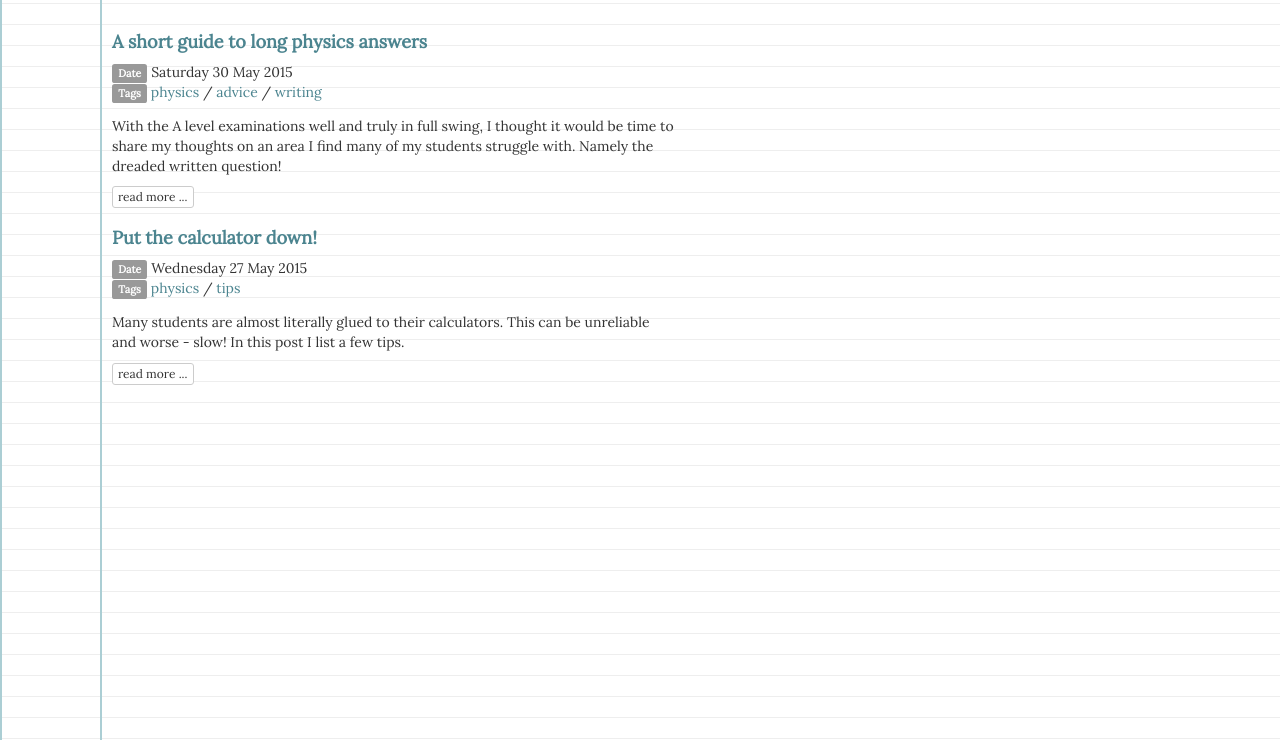
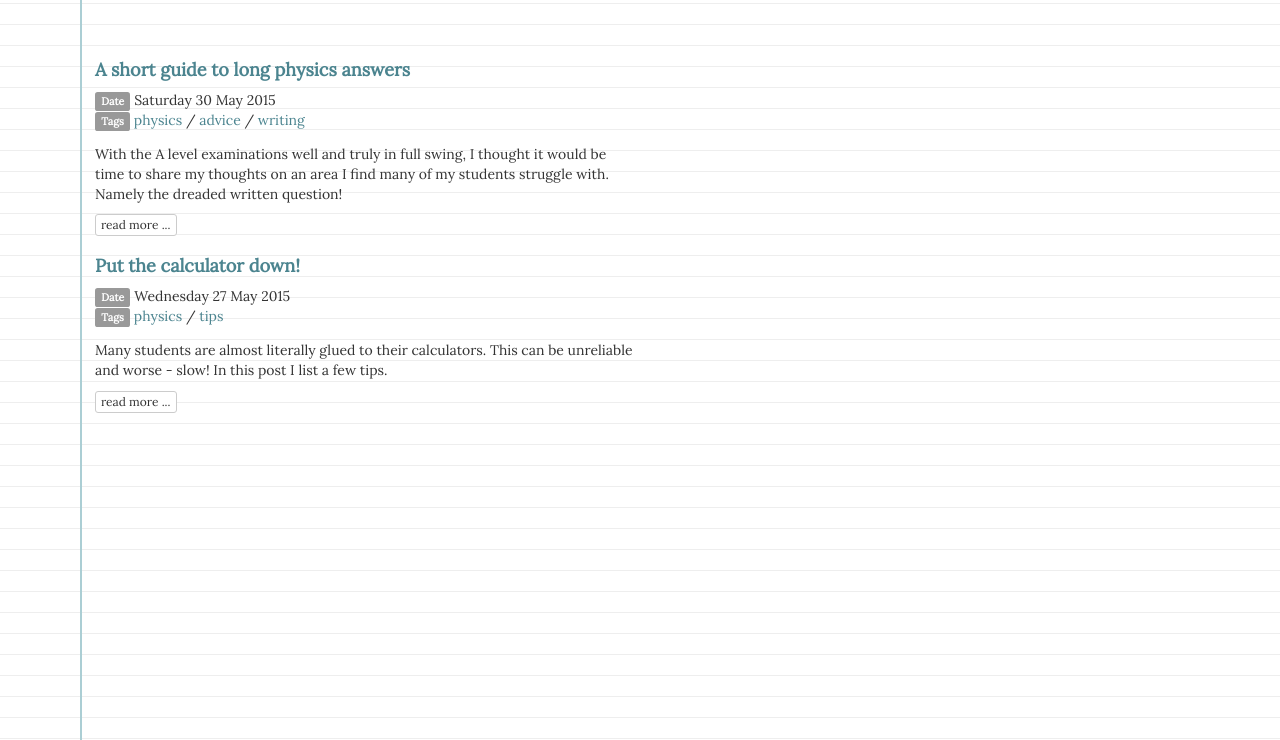
Before and after one commit to marksbrown/legup.london, a plain HTML site: page index.html in a window 1280 px wide. Shown: the part 60-800 px from the top of the page. Drawn offline with Linux system fonts and the light colour scheme.

Commit message:
Revert "Made margin work without JS"

```diff
--- a/index.html
+++ b/index.html
@@ -38,8 +38,7 @@
 
 </head>
 <body>
-<div class="main-wrapper">
-    <div class="navbar navbar-default" role="navigation">
+<div class="navbar navbar-default navbar-fixed-top" role="navigation">
     <div class="container">
         <div class="navbar-header">
             <button type="button" class="navbar-toggle" data-toggle="collapse" data-target=".navbar-ex1-collapse">
@@ -84,11 +83,11 @@
 
 
 <span class="label label-default">Tags</span>
-    <a href="/tag/physics.html">physics</a>
+	<a href="/tag/physics.html">physics</a>
         /
-    <a href="/tag/advice.html">advice</a>
+	<a href="/tag/advice.html">advice</a>
         /
-    <a href="/tag/writing.html">writing</a>
+	<a href="/tag/writing.html">writing</a>
 
 </footer><!-- /.post-info -->                    </div>
                 <div class="summary"><p>With the A level examinations well and truly in full swing, I thought it would be time to share my thoughts on an area I find many of my students struggle with. Namely the dreaded written question!</p>
@@ -110,9 +109,9 @@
 
 
 <span class="label label-default">Tags</span>
-    <a href="/tag/physics.html">physics</a>
+	<a href="/tag/physics.html">physics</a>
         /
-    <a href="/tag/tips.html">tips</a>
+	<a href="/tag/tips.html">tips</a>
 
 </footer><!-- /.post-info -->                    </div>
                 <div class="summary"><p>Many students are almost literally glued to their calculators. This can be unreliable and worse - slow! In this post I list a few tips.</p>
@@ -123,9 +122,6 @@
         </div>
     </div>
 </div>
-
-</div>
-
 <script src="/theme/js/jquery.min.js"></script>
 
 <!-- Include all compiled plugins (below), or include individual files as needed -->
@@ -138,6 +134,7 @@
 
 <script src="/theme/js/functions.js"></script>
 
+<script src="/theme/js/scripts.js"></script>
     <!-- Disqus -->
     <script type="text/javascript">
         /* * * CONFIGURATION VARIABLES: EDIT BEFORE PASTING INTO YOUR WEBPAGE * * */
--- a/theme/css/style.css
+++ b/theme/css/style.css
@@ -26,7 +26,8 @@
 
 
 body {
-  font-family: 'Lora', serif;
+    padding-top: 100px;
+    font-family: 'Lora', serif;
   background-color: #fff;
   background-image:
   linear-gradient(#eee .1em, transparent .1em);
@@ -254,31 +255,3 @@ figure.floatcenter, .align-center {
 .tagcloud li {
     padding: 0px;
 }
-
-
-/*Vertical Rule*/
-body, html {
-  height:100%;
-}
-
-.container {
-  margin-left: 0px;
-  padding-left: 10px;
-}
-
-.main-wrapper {
-  margin-left: 20px;
-  min-height:100%;
-  border-left:2px solid #abced4;
-}
-@media screen and (min-width: 920px) {
-  .main-wrapper {
-    margin-left:100px;
-    border-left:2px solid #abced4;
-}
-
-.container {
-    margin-left:10px;
-    padding-left:0;
-  }
-}
--- /dev/null
+++ b/theme/js/scripts.js
@@ -0,0 +1,23 @@
+addLine = function(){
+  var position = $("#contents").position();
+  $('.vr').css({'left' : position.left+"px"});
+}
+
+$(document).ready(function(){
+  addLine();
+
+  $(window).resize(function(){
+    addLine(true);
+  });
+
+  //$(".navbar").show();
+/*
+  $(window).scroll(function () {
+    if ($(this).scrollTop() > 10) {
+      $('.navbar').fadeOut();
+    } else {
+      $('.navbar').fadeIn();
+      }
+    });
+   */
+});
```
